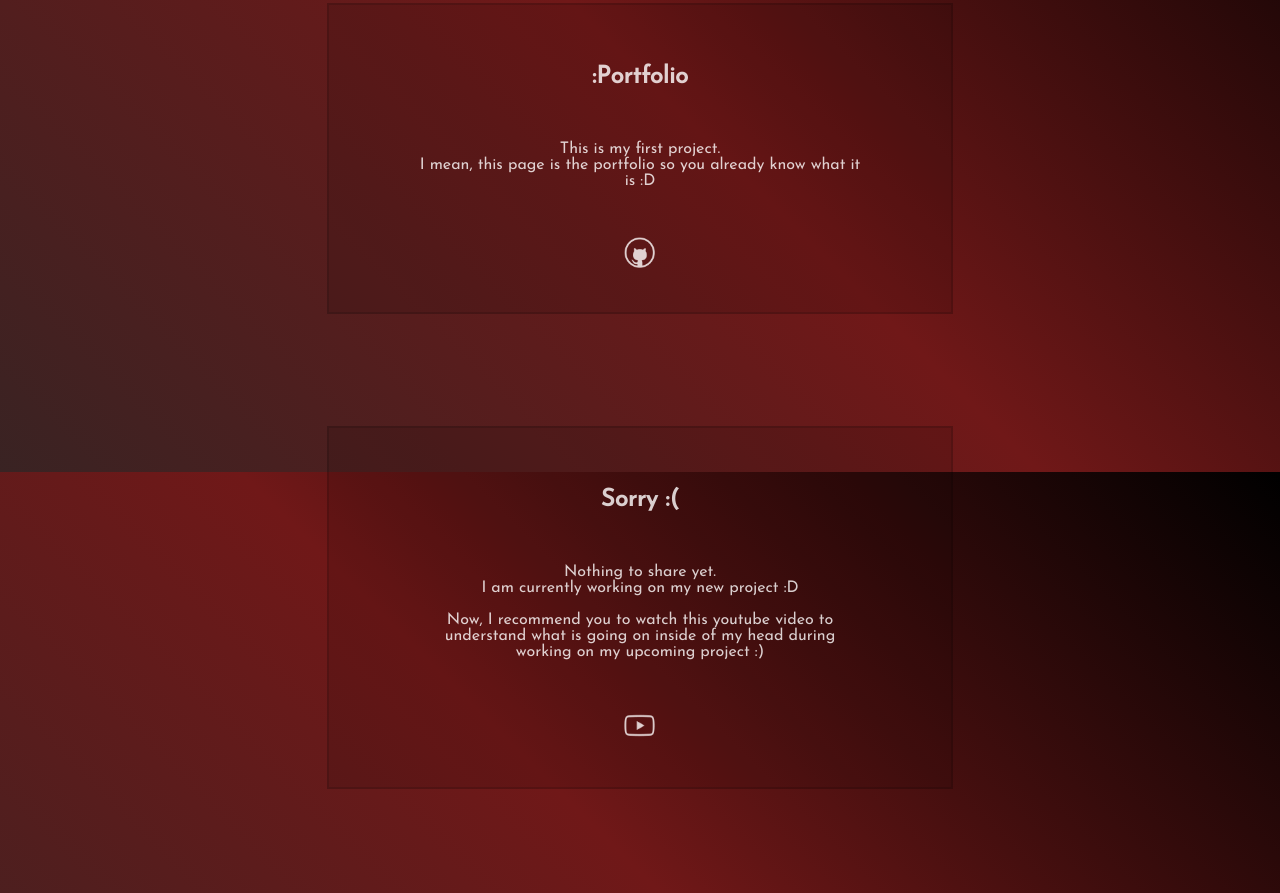
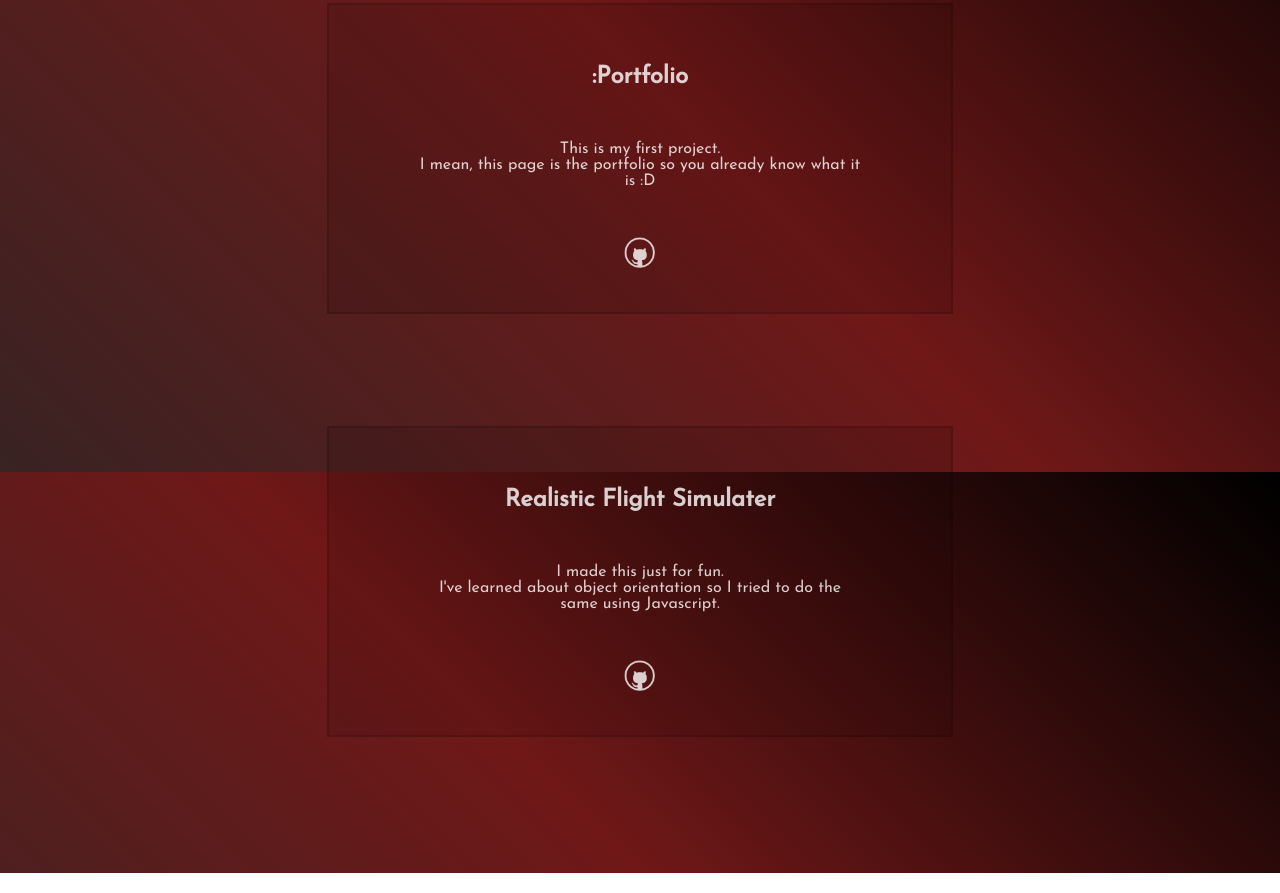
Before and after one commit to Do1904/portfolio, a plain HTML site: page mypro.html in a window 1280 px wide. Shown: the part 328-1221 px from the top of the page. Drawn offline with Linux system fonts and the light colour scheme.

Commit message:
added project

```diff
--- a/mypro.html
+++ b/mypro.html
@@ -44,13 +44,21 @@
                 style="text-decoration:none;"><img src="githubw.png" width="31" height="31" alt="portfolio"></a>
         </div>
         <br><br>
-        <div class="project1" id="project1">
+        <div class="portfolio" id="portfolio">
+            <h2>Realistic Flight Simulater</h2>
+            <br>
+            <p>I made this just for fun.<br>I've learned about object orientation so I tried to do the same using Javascript.
+            </p><br><br><a class="github" href="https://github.com/Do1904/portfolio.git" style="text-decoration:none;"><img
+                    src="githubw.png" width="31" height="31" alt="portfolio"></a>
+        </div>
+        <br><br>
+        <!-- <div class="project1" id="project1">
             <h2>Sorry :(</h2>
             <br>
             <p>Nothing to share yet. <br>I am currently working on my new project :D</p>Now, I recommend you to watch this youtube video to understand what is going on inside of my head during working on my upcoming project :)
             </p><br><br><a class="youtube" href="https://youtu.be/4-UbHw8eDzM"
                 style="text-decoration:none;"><img src="youtube.png" width="35" height="35" alt="youtube"></a>
-        </div>
+        </div> -->
         <br><br><br><br>
 
     </div>
```
